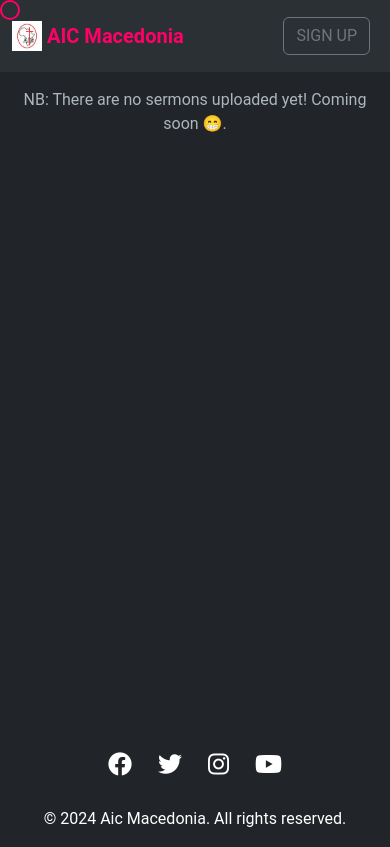
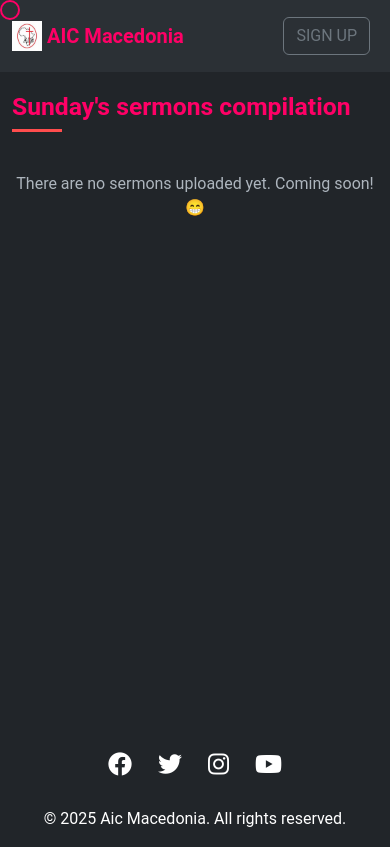
Before and after one commit to andareomondi/trial, a Django app: template member/templates/member/sermons.html in a window 390 px wide. Run offline with Django 3.2, Linux system fonts and the light colour scheme; the template is opened without the code that fills it, so the values that code supplies are empty.

Commit message:
Sort inquiries by creation date, add receive_data view, update Sunday activities table, and create a new navbar template

```diff
--- a/Church/urls.py
+++ b/Church/urls.py
@@ -41,5 +41,6 @@ urlpatterns = [
     path("cedgroups/", CEDGroups.as_view(), name="cedgroups"),
     path("specific-ced-group/<int:pk>/", SpecificCedGroup.as_view(), name="specific-ced-group"),
     path("choirs/", Choirs.as_view(), name="choirs"),
+    path("recieve/", views.receive_data, name="recieve"),
     path("specific-choir/<int:pk>/", SpecificChoir.as_view(), name="specific-choir"),
 ]+ static(settings.MEDIA_URL, document_root=settings.MEDIA_ROOT)
--- a/managment/views.py
+++ b/managment/views.py
@@ -7,7 +7,7 @@ class Dashboard(View):
     def get(self, request):
         if request.user.is_authenticated:
             if request.user.is_superuser:
-                inquiries = ContactForm.objects.all()
+                inquiries = ContactForm.objects.all().order_by('-created_on')
                 members = Member.objects.all()
                 memberscount = members.count()
                 context = {
--- a/member/templates/member/base.html
+++ b/member/templates/member/base.html
@@ -35,96 +35,7 @@
       </div>
     </div>
   </div>
-  <nav class="navbar navbar-expand-lg sticky-top bg-body-tertiary py-3">
-    <div class="container">
-      <a class="navbar-brand" href="{% url 'home' %}">
-        <img src="{% static 'img/OIP.ico' %}" width="30" height="30" class="d-inline-block align-top" alt="Church Logo">
-        AIC Macedonia
-      </a>
-
-      {% if request.user.is_authenticated %}
-      <button class="navbar-toggler" type="button" data-bs-toggle="collapse" data-bs-target="#navbarNav">
-        <span class="navbar-toggler-icon"></span>
-      </button>
-
-      <div class="collapse navbar-collapse justify-content-center" id="navbarNav">
-        <ul class="navbar-nav">
-
-          {% if request.path == '/' %}
-          <li class="nav-item text-center">
-            <a class="nav-link active" href="{% url 'home' %}">
-              <i class="bi bi-grid-fill category-icon"></i>
-              HOME
-            </a>
-          </li>
-          {% else %}
-
-          <li class="nav-item text-center">
-            <a class="nav-link" href="{% url 'home' %}">
-              <i class="bi bi-grid-fill category-icon"></i>
-              HOME
-            </a>
-          </li>
-          {% endif %}
-
-          <li class="nav-item text-center">
-            <a class="nav-link" href="{% url 'sermon' %}">
-              <i class="bi bi-journal-bookmark-fill"></i>
-              SERMONS
-            </a>
-          </li>
-          <li class="nav-item text-center">
-            <a class="nav-link" href="{% url 'cedgroups' %}">
-              <i class="bi bi-people-fill"></i>
-              C.E.D GROUPS
-            </a>
-          </li>
-          <li class="nav-item text-center">
-            <a class="nav-link" href="{% url 'sundayschool' %}">
-              <i class="bi bi-egg-fried category-icon"></i>
-              SUNDAY SCHOOL
-            </a>
-          </li>
-          <li class="nav-item text-center">
-            <a class="nav-link" href="{% url 'choirs' %}">
-              <i class="bi bi-circle category-icon"></i>
-              CHOIRS
-            </a>
-          </li>
-          <li class="nav-item text-center">
-            <a class="nav-link" href="{% url 'gallery' %}">
-              <i class="bi bi-collection-play"></i>
-              CHURCH GALLERY
-            </a>
-          </li>
-          <li class="nav-item text-center">
-            <a class="nav-link" href="{% url 'Profile' pk=request.user.id %}">
-              <i class="bi bi-person"></i>
-              PROFILE
-            </a>
-          </li>
-          <li class="nav-item text-center">
-            <a href="{% url 'SignOut' %}" class="btn btn-outline-secondary ">
-              SIGN OUT
-            </a>
-          </li>
-        </ul>
-      </div>
-      {% elif request.path == '/login/' %}
-      <div class="d-flex align-items-center gap-3 px-2">
-        <a href="{% url 'about' %}" class="btn btn-outline-secondary ">
-          ABOUT US
-        </a>
-      </div>
-      {% else %}
-      <div class="d-flex align-items-center gap-3 px-2">
-        <a href="{% url 'login' %}" class="btn btn-outline-secondary ">
-          SIGN UP
-        </a>
-      </div>
-      {% endif %}
-    </div>
-  </nav>
+  {% include 'member/navbar.html' %}
   {% for message in messages %}
   <div class="alert alert-success alert-dismissible fade show" role="alert">
     <button type="button" class="btn-close" data-bs-dismiss="alert" aria-label="Close"></button>
@@ -144,7 +55,7 @@
         <a href="#" aria-label="Instagram"><i class="fab fa-instagram"></i></a>
         <a href="https://www.youtube.com/@aicmavokochurch7809" aria-label="YouTube"><i class="fab fa-youtube"></i></a>
       </div>
-      <p>&copy; 2024 Aic Macedonia. All rights reserved.</p>
+      <p>&copy; 2025 Aic Macedonia. All rights reserved.</p>
     </div>
   </footer>
   <a href="#" class="back-to-top" aria-label="Back to top"><i class="fas fa-chevron-up"></i></a>
--- /dev/null
+++ b/member/templates/member/navbar.html
@@ -0,0 +1,91 @@
+{% load static %}
+<nav class="navbar navbar-expand-lg sticky-top bg-body-tertiary py-3">
+  <div class="container">
+    <a class="navbar-brand" href="{% url 'home' %}">
+      <img src="{% static 'img/OIP.ico' %}" width="30" height="30" class="d-inline-block align-top" alt="Church Logo">
+      AIC Macedonia
+    </a>
+
+    {% if request.user.is_authenticated %}
+    <button class="navbar-toggler" type="button" data-bs-toggle="collapse" data-bs-target="#navbarNav">
+      <span class="navbar-toggler-icon"></span>
+    </button>
+
+    <div class="collapse navbar-collapse justify-content-center" id="navbarNav">
+      <ul class="navbar-nav">
+
+        {% if request.path == '/' %}
+        <li class="nav-item text-center">
+          <a class="nav-link active" href="{% url 'home' %}">
+            <i class="bi bi-grid-fill category-icon"></i>
+            HOME
+          </a>
+        </li>
+        {% else %}
+
+        <li class="nav-item text-center">
+          <a class="nav-link" href="{% url 'home' %}">
+            <i class="bi bi-grid-fill category-icon"></i>
+            HOME
+          </a>
+        </li>
+        {% endif %}
+
+        <li class="nav-item text-center">
+          <a class="nav-link" href="{% url 'sermon' %}">
+            <i class="bi bi-journal-bookmark-fill"></i>
+            SERMONS
+          </a>
+        </li>
+        <li class="nav-item text-center">
+          <a class="nav-link" href="{% url 'cedgroups' %}">
+            <i class="bi bi-people-fill"></i>
+            C.E.D GROUPS
+          </a>
+        </li>
+        <li class="nav-item text-center">
+          <a class="nav-link" href="{% url 'sundayschool' %}">
+            <i class="bi bi-egg-fried category-icon"></i>
+            SUNDAY SCHOOL
+          </a>
+        </li>
+        <li class="nav-item text-center">
+          <a class="nav-link" href="{% url 'choirs' %}">
+            <i class="bi bi-circle category-icon"></i>
+            CHOIRS
+          </a>
+        </li>
+        <li class="nav-item text-center">
+          <a class="nav-link" href="{% url 'gallery' %}">
+            <i class="bi bi-collection-play"></i>
+            CHURCH GALLERY
+          </a>
+        </li>
+        <li class="nav-item text-center">
+          <a class="nav-link" href="{% url 'Profile' pk=request.user.id %}">
+            <i class="bi bi-person"></i>
+            PROFILE
+          </a>
+        </li>
+        <li class="nav-item text-center">
+          <a href="{% url 'SignOut' %}" class="btn btn-outline-secondary ">
+            SIGN OUT
+          </a>
+        </li>
+      </ul>
+    </div>
+    {% elif request.path == '/login/' %}
+    <div class="d-flex align-items-center gap-3 px-2">
+      <a href="{% url 'about' %}" class="btn btn-outline-secondary ">
+        ABOUT US
+      </a>
+    </div>
+    {% else %}
+    <div class="d-flex align-items-center gap-3 px-2">
+      <a href="{% url 'login' %}" class="btn btn-outline-secondary ">
+        SIGN UP
+      </a>
+    </div>
+    {% endif %}
+  </div>
+</nav>
--- a/member/templates/member/sermons.html
+++ b/member/templates/member/sermons.html
@@ -5,29 +5,12 @@ Sermons
 {% block content %}
 <div class="container">
   <div class="row" style="height: 80vh;">
-    {% for word in words %}
-
-
-    <div class="col-sm-10 col-md-4 mb-4" data-aos="zoom-in">
-      <h2 class="section-title text-center">Sermons</h2>
-      <div class="card text-center">
-        <div class="card-body">
-          <img src="{% static 'img/ced.jpg' %}" class="img-fluid rounded-top mb-2" alt="Relatable sermon image" />
-          <h5 class="card-title mt-2 ">
-            <i class="fas fa-book-open    "></i> {{ word.book }}
-          </h5>
-          <p class="card-text">{{ word.description|truncatewords:25 }}</p>
-        </div>
-        <div class="card-footer">
-          <a class="btn btn-primary" href="{% url 'specific-sermon' pk=word.id %}">
-            Learn more
-          </a>
-          <!-- write htmx to get the more details on the sermon -->
-        </div>
+    <section class="section">
+      <div class="container">
+        <h2 class="section-title text-center">Sunday's sermons compilation</h2>
+        <p class="text-center">There are no sermons uploaded yet. Coming soon!😁</p>
       </div>
-    </div>
-    {% endfor %}
-    <div class="text-center mt-3">NB: There are no sermons uploaded yet! Coming soon 😁.</div>
+    </section>
   </div>
 </div>
 {% endblock content %}
```
Also changed, not shown: Church/settings.py (+8 -8 lines), member/templates/member/about.html (+6 -6 lines), member/views.py (+19 -0 lines), db.sqlite3, 1 other file.
